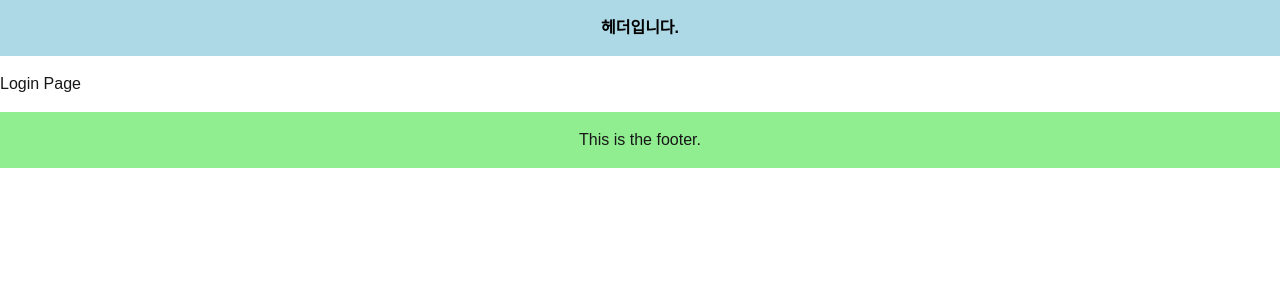
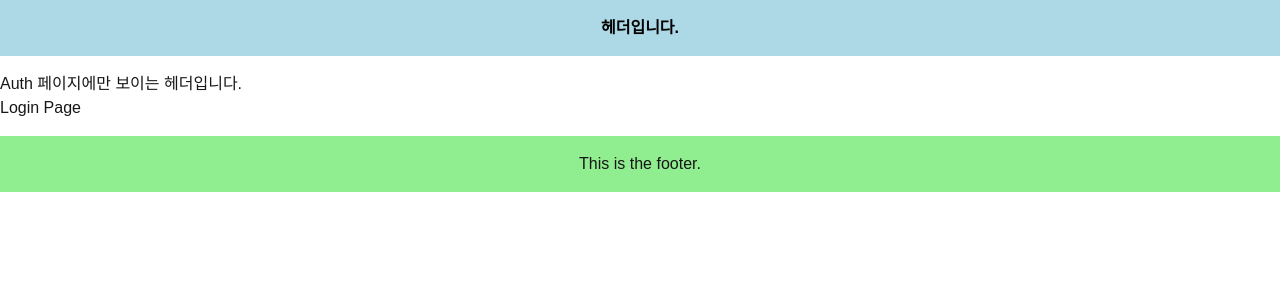
Before and after one commit to Halozhan/backend-lecture, a Next.js app: page /login in a window 1280 px wide. Shown: the top 300 px of the page. Built offline with nearby package versions, Linux system fonts and the light colour scheme.

Commit message:
특정 하위 페이지에 레이아웃 적용

```diff
--- /dev/null
+++ b/src/app/(auth)/layout.tsx
@@ -0,0 +1,12 @@
+export default function AuthLayout({
+  children,
+}: {
+  children: React.ReactNode;
+}) {
+  return (
+    <div>
+      <h1>Auth 페이지에만 보이는 헤더입니다.</h1>
+      {children}
+    </div>
+  );
+}
--- /dev/null
+++ b/src/app/product/layout.tsx
@@ -0,0 +1,12 @@
+export default function ProductLayout({
+  children,
+}: Readonly<{
+  children: React.ReactNode;
+}>) {
+  return (
+    <div>
+      {children}
+      <h1>Product 하위 페이지에만 보입니다.</h1>
+    </div>
+  );
+}
```
